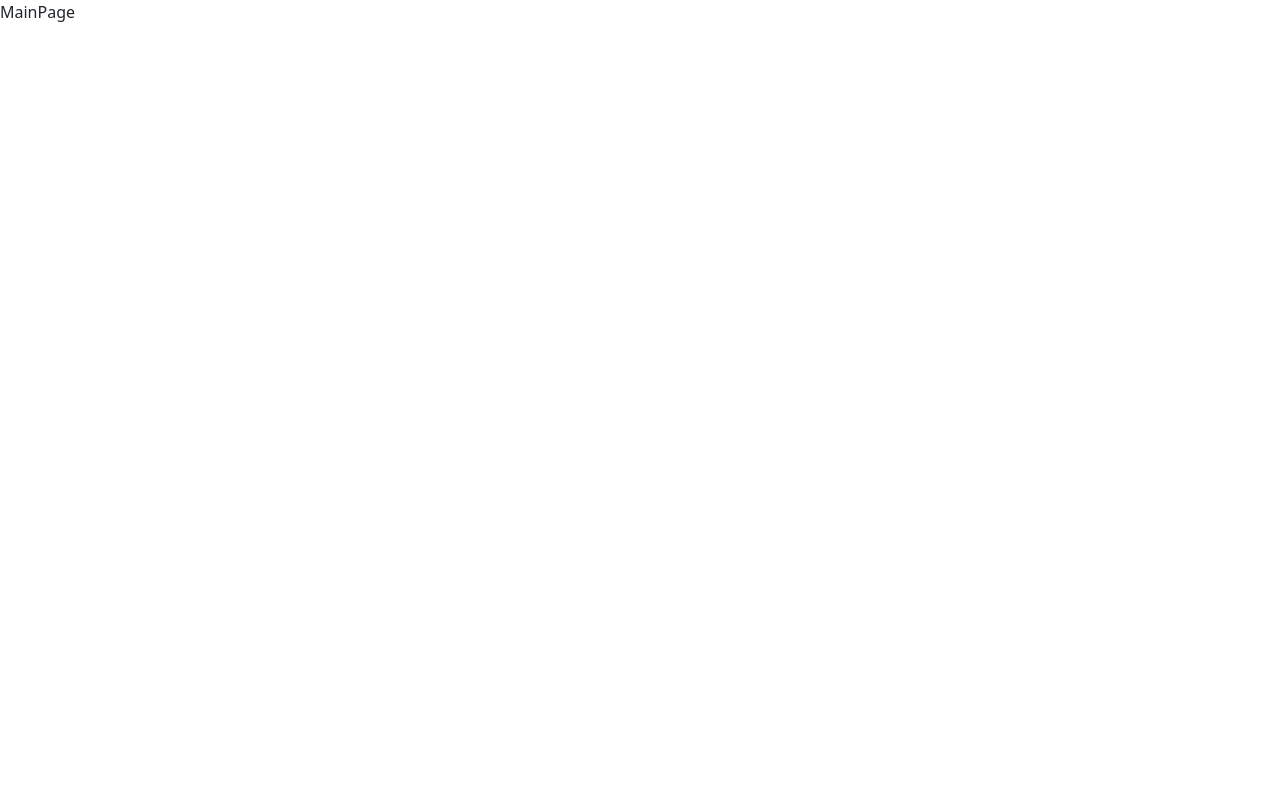
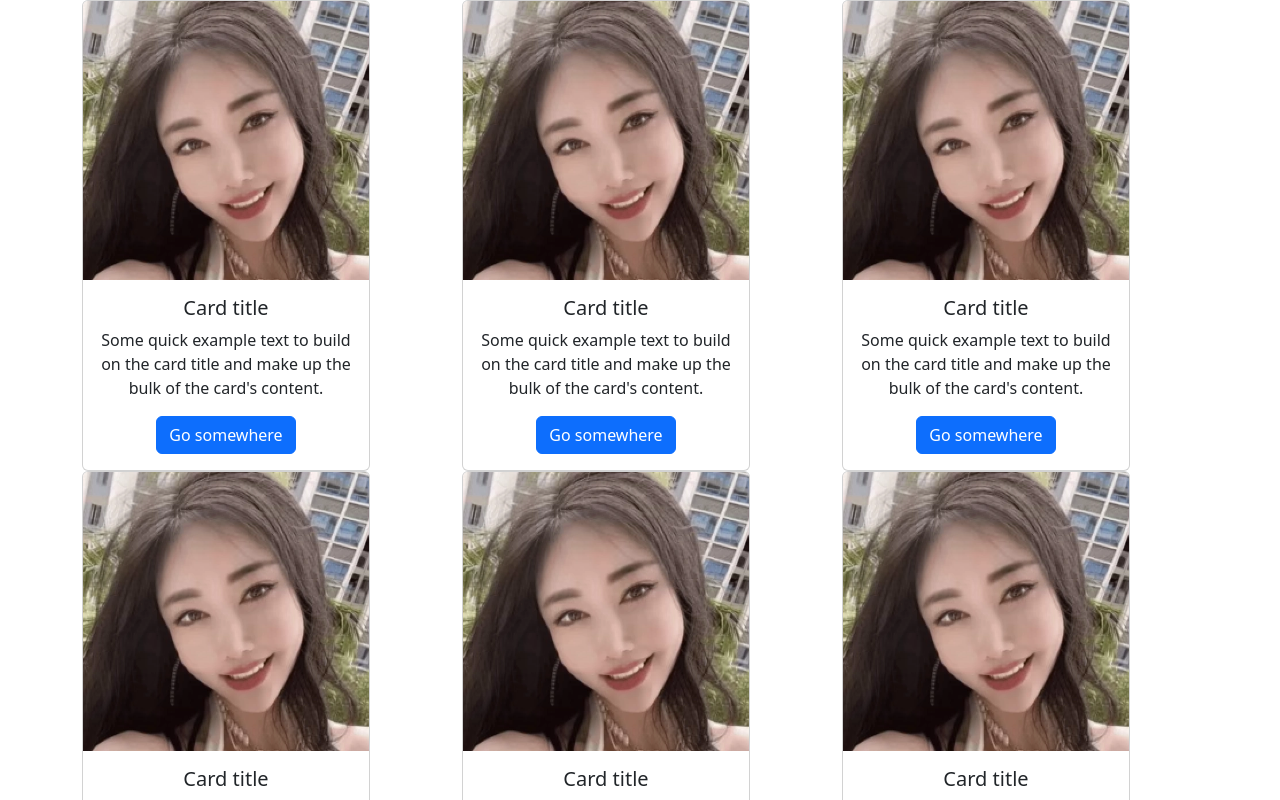
Before and after one commit to ladyneneii/CS3105-02-Interactive-Website, a React (Vite) app: page /MainPage in a window 1280 px wide. Shown: the top 800 px of the page. Built offline with nearby package versions, Linux system fonts and the light colour scheme.

Commit message:
Added card component

```diff
--- a/package.json
+++ b/package.json
@@ -9,15 +9,19 @@
     "preview": "vite preview"
   },
   "dependencies": {
+    "@emotion/react": "^11.11.1",
+    "@emotion/styled": "^11.11.0",
     "@fortawesome/fontawesome-svg-core": "^6.4.2",
     "@fortawesome/free-solid-svg-icons": "^6.4.2",
     "@fortawesome/react-fontawesome": "^0.2.0",
+    "@mui/material": "^5.14.10",
     "bootstrap": "^5.3.2",
     "react": "^18.2.0",
     "react-dom": "^18.2.0",
     "react-router-dom": "^6.16.0"
   },
   "devDependencies": {
+    "@types/node": "^20.6.3",
     "@types/react": "^18.0.27",
     "@types/react-dom": "^18.0.10",
     "@vitejs/plugin-react": "^3.1.0",
--- /dev/null
+++ b/src/components/Card.tsx
@@ -0,0 +1,98 @@
+import { useState, useEffect } from "react";
+import "../styles/components/card.css";
+import jiafei from "../assets/img/jiafei-498x486.webp";
+import { Skeleton } from "@mui/material";
+
+interface Props {
+  load: number;
+}
+
+const Card = ({ load }: Props) => {
+  const [isLoading, setIsLoading] = useState(false);
+
+  const [imgWidth, setImgWidth] = useState(286);
+  const [imgHeight, setImgHeight] = useState(279);
+
+  const [titleWidth, setTitleWidth] = useState(254);
+  const [titleHeight, setTitleHeight] = useState(24);
+
+  const [textWidth, setTextWidth] = useState(254);
+  const [textHeight, setTextHeight] = useState(72);
+
+  useEffect(() => {
+    const img = document.querySelector<HTMLImageElement>(".card-img-top");
+    const title = document.querySelector<HTMLHeadingElement>(".card-title");
+    const text = document.querySelector<HTMLHeadingElement>(".card-text");
+
+    if (img) {
+      setImgWidth(img.getBoundingClientRect().width);
+      setImgHeight(img.getBoundingClientRect().height);
+    }
+
+    if (title) {
+      setTitleWidth(title.getBoundingClientRect().width);
+      setTitleHeight(title.getBoundingClientRect().height);
+    }
+
+    if (text) {
+      setTextWidth(text.getBoundingClientRect().width);
+      setTextHeight(text.getBoundingClientRect().height);
+    }
+
+    setTimeout(() => {
+      setIsLoading(true);
+    }, load);
+
+    console.log(textWidth, textHeight);
+  }, [load]);
+
+  return (
+    <>
+      <div className="card card__width">
+        {isLoading ? (
+          <img src={jiafei} className="card-img-top" alt="our kween jiafei" />
+        ) : (
+          <Skeleton
+            variant="rounded"
+            animation="wave"
+            className="skeleton card__width"
+            width={imgWidth}
+            height={imgHeight}
+          />
+        )}
+        <div className="card-body">
+          {isLoading ? (
+            <h5 className="card-title">Card title</h5>
+          ) : (
+            <Skeleton
+              variant="rounded"
+              animation="wave"
+              width={titleWidth}
+              height={titleHeight}
+              className="card-title skeleton"
+            />
+          )}
+          {isLoading ? (
+            <p className="card-text">
+              Some quick example text to build on the card title and make up the
+              bulk of the card's content.
+            </p>
+          ) : (
+            <Skeleton
+              variant="rounded"
+              animation="wave"
+              width={textWidth}
+              height={textHeight}
+              className="skeleton"
+            />
+          )}
+          <a href="#" className="btn btn-primary">
+            Go somewhere
+          </a>
+        </div>
+      </div>
+    </>
+  );
+};
+
+export default Card;
--- a/src/pages/MainPage.tsx
+++ b/src/pages/MainPage.tsx
@@ -1,7 +1,28 @@
+import { useState, useRef, useEffect } from "react";
+import Card from "../components/Card";
+
 const MainPage = () => {
+  const [isLoading, setIsLoading] = useState(false);
+
+  // useEffect(() => {
+  //   const timer = setTimeout(() => {
+  //     setIsLoading(true);
+  //   }, 2000);
+  // }, []);
+
   return (
-    <div>MainPage</div>
-  )
-}
+    <>
+      <div className="container text-center">
+        <div className="row">
+          {[...Array(12)].map((_, index) => (
+            <div className="col" key={index}>
+              <Card load={2000} />
+            </div>
+          ))}
+        </div>
+      </div>
+    </>
+  );
+};
 
-export default MainPage
+export default MainPage;
--- /dev/null
+++ b/src/styles/components/card.css
@@ -0,0 +1,3 @@
+.card__width {
+  width: 18rem;
+}
```
Also changed, not shown: src/assets/img/jiafei-498x486.webp (added), 1 other file (tests, documents, lock files or other folders).
